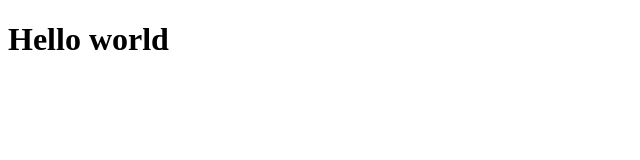
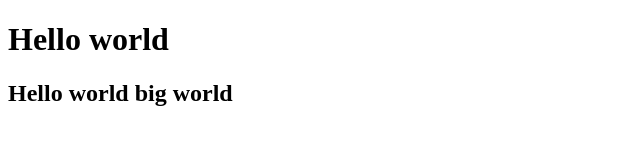
Before and after one commit to Alexandr-Burenkov/HelloWorld, a plain HTML site: page HelloWorld/index.html in a window 1280 px wide. Shown: the whole page, without its empty margins (0-640 px from the left). Drawn offline with Linux system fonts and the light colour scheme.

Commit message:
add h2 big world

```diff
--- a/HelloWorld/index.html
+++ b/HelloWorld/index.html
@@ -7,5 +7,6 @@
 </head>
 <body>
     <h1>Hello world</h1>
+    <h2>Hello world big world</h2>
 </body>
 </html>
```
